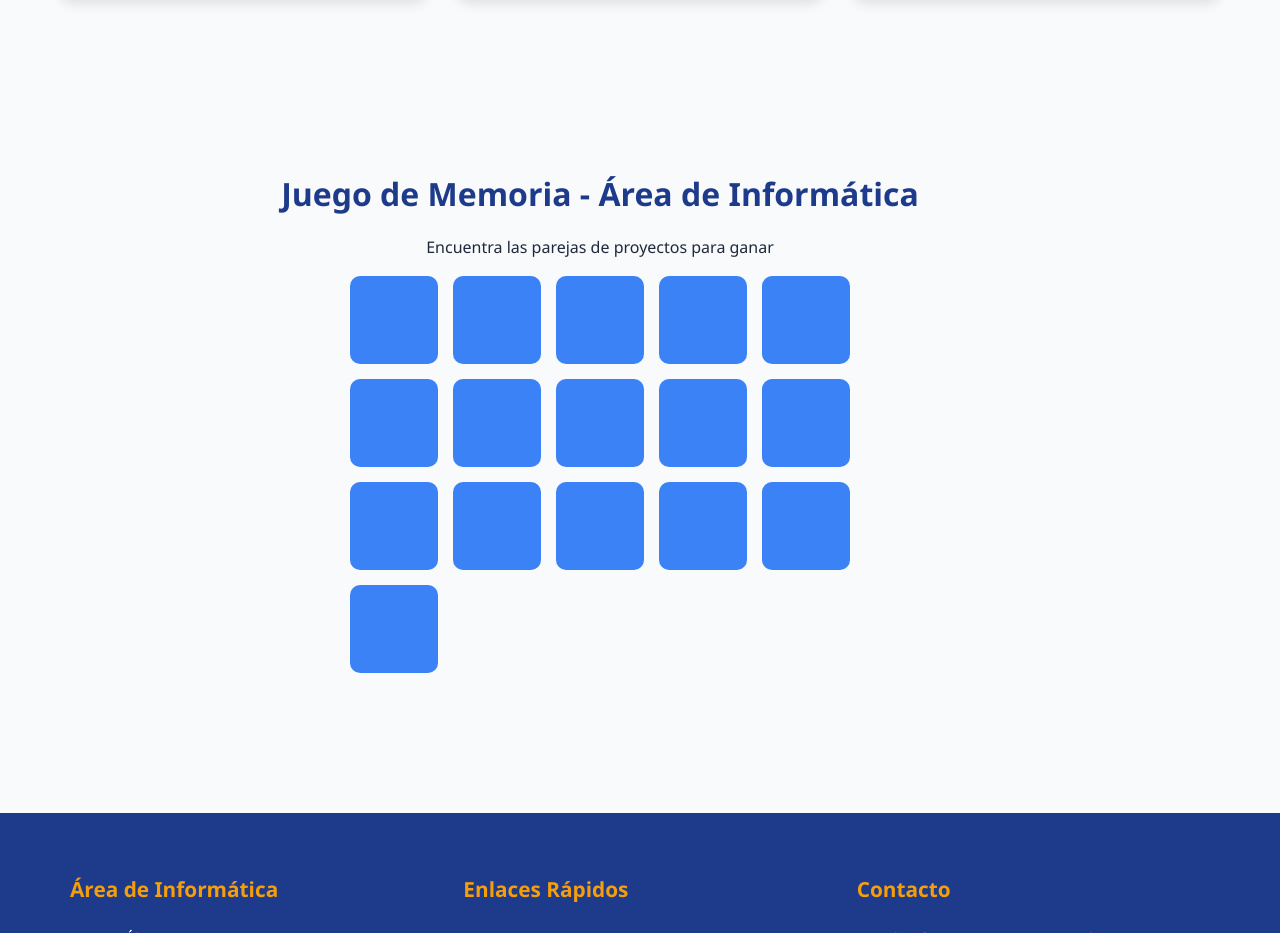
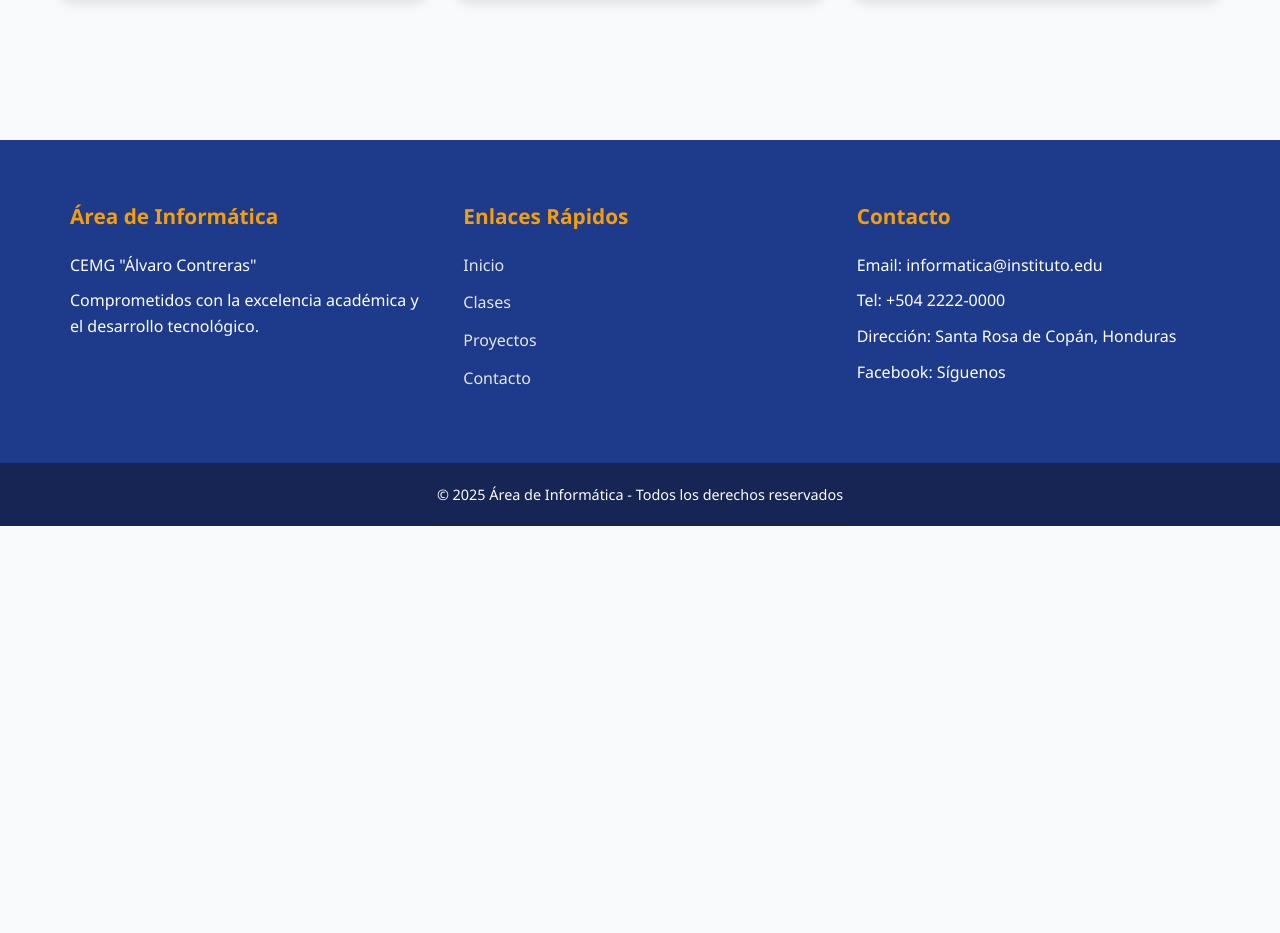
Before and after one commit to Marcos629-oss/BTP-Informatica, a plain HTML site: page clases.html in a window 1280 px wide. Shown: the part 1852-2785 px from the top of the page. After the commit the page ends 2378 px from the top, so only its background shows below. Drawn offline with Linux system fonts and the light colour scheme.

Commit message:
Update clases.html

```diff
--- a/clases.html
+++ b/clases.html
@@ -90,11 +90,6 @@
     </div>
   </div>
 </section>
-      <section class="contenido juego">
-  <h2>Juego de Memoria - Área de Informática</h2>
-  <p>Encuentra las parejas de proyectos para ganar </p>
-  <div class="game-board" id="gameBoard"></div>
-</section>
 
   </main>
 
```
